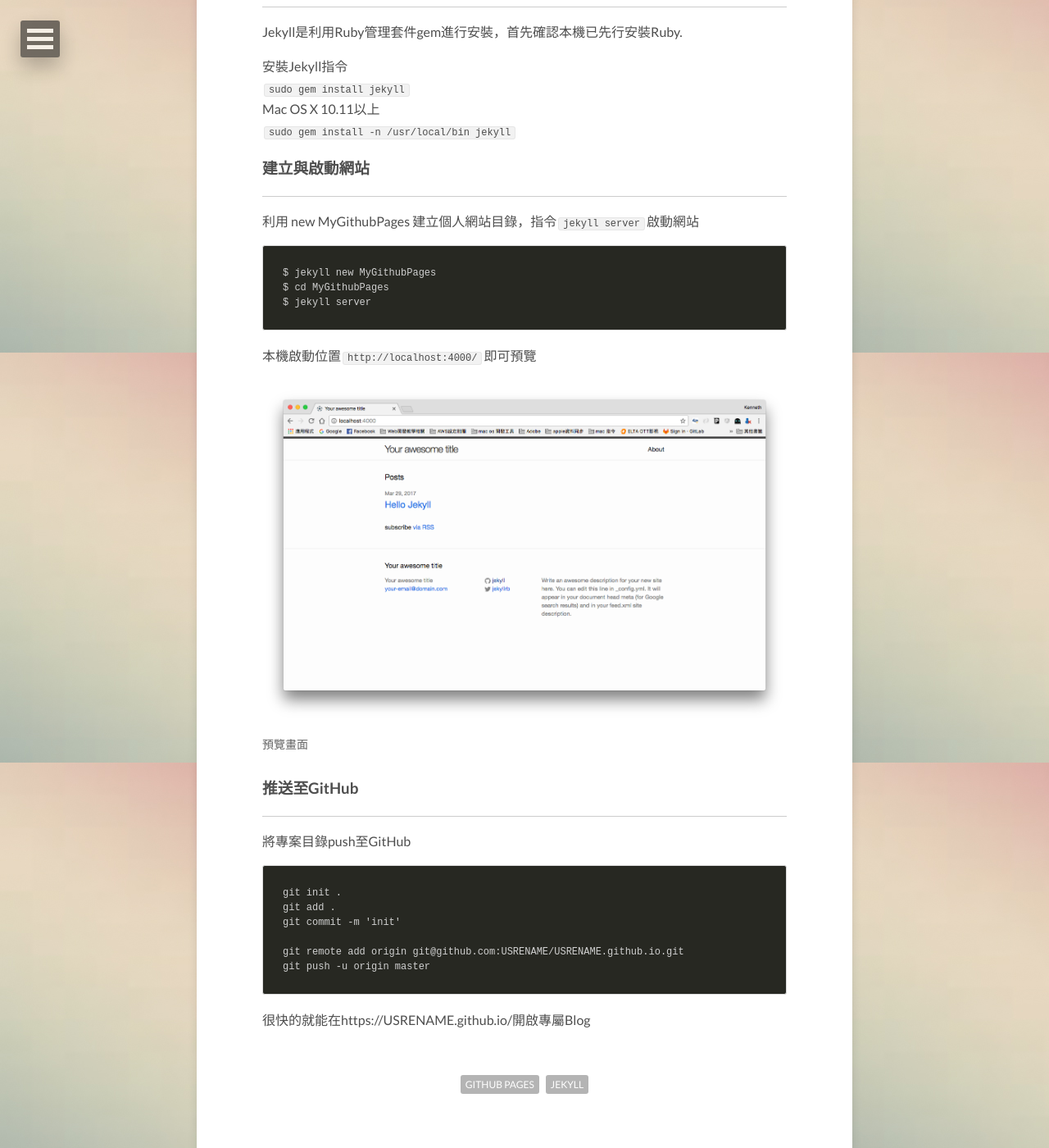
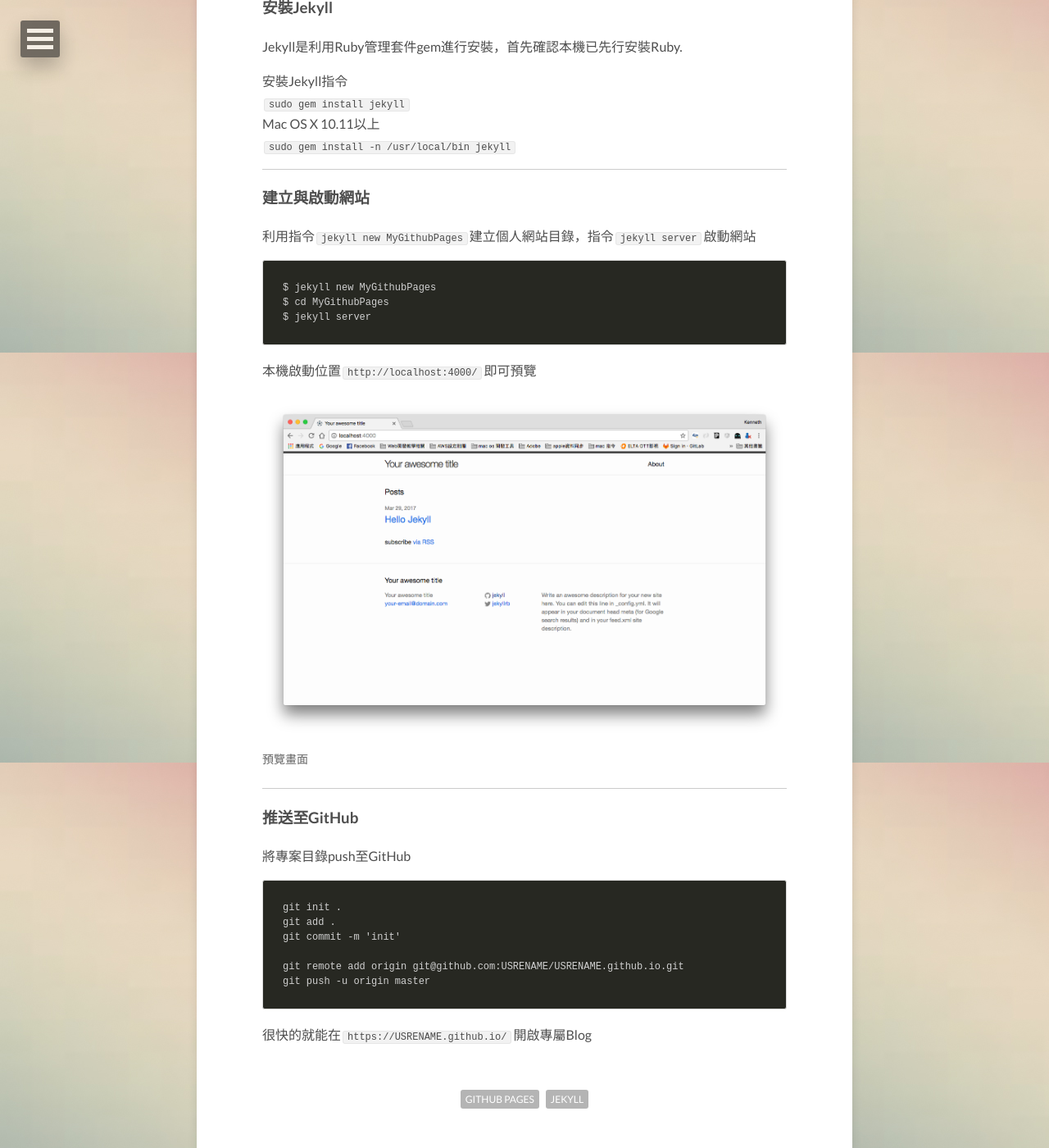
Before and after one commit to kennethya2/kennethya2.github.io, a Jekyll site: the page built from _posts/2017-03-30-jekyll.md, in a window 1280 px wide and 1400 px high, scrolled down 1570 px. Shown: the whole window at 82% size. Built offline with Jekyll 4.4.1, drawn with Linux system fonts in a browser that asks for light colours; nearby versions of some CDN libraries; comment, search, counter and statistics services are not loaded; some of the changed text lies outside the part shown.

````diff
--- a/_config.yml
+++ b/_config.yml
@@ -1,6 +1,6 @@
 title:            Kenneth YA
 description:      生活打雜記
-disqus_shortname:
+disqus_shortname: https-kennethya2-github-io
 reading_time:     true
 words_per_minute: 200
 # Your site's domain goes here (eg: https://mmistakes.github.io, http://yourdomain.com, etc)
--- a/_posts/2017-03-30-jekyll.md
+++ b/_posts/2017-03-30-jekyll.md
@@ -23,21 +23,24 @@ Jekyll Theme參考:
 
 目前本站使用的 [hpstr Theme](http://jekyllthemes.org/themes/hpstr/)
 
+----
 ## 介紹:
 - [建立Github Pages repo](#建立github-pages-repo)
 - [安裝Jekyll](#安裝jekyll)
 - [建立與啟動網站](#建立與啟動網站)
 - [推送至GitHub](#推送至github)
 
+----
 ### 建立Github Pages repo
-----
+
 於Github建立存放個人部落格專屬的repo
 repo名稱格式須為``USRENAME.github.io``其中 USRENAME請置換為個人github帳號
 
 個人Blog預設位置即為``https://USRENAME.github.io/``
 
+----
 ### 安裝Jekyll
-----
+
 Jekyll是利用Ruby管理套件gem進行安裝，首先確認本機已先行安裝Ruby.
 
  安裝Jekyll指令
@@ -45,10 +48,10 @@ Jekyll是利用Ruby管理套件gem進行安裝，首先確認本機已先行安
 Mac OS X 10.11以上
 ``sudo gem install -n /usr/local/bin jekyll``
 
+----
 ### 建立與啟動網站
-----
 
-利用 new MyGithubPages 建立個人網站目錄，指令``jekyll server``啟動網站
+利用指令``jekyll new MyGithubPages``建立個人網站目錄，指令``jekyll server``啟動網站
 ```
 $ jekyll new MyGithubPages
 $ cd MyGithubPages
@@ -60,9 +63,9 @@ $ jekyll server
 	<figcaption>預覽畫面</figcaption>
 </figure>
 
+----
+### 推送至GitHub
 
-### 推送至GitHub
-----
 將專案目錄push至GitHub
 ```
 git init .
@@ -72,4 +75,4 @@ git commit -m 'init'
 git remote add origin git@github.com:USRENAME/USRENAME.github.io.git
 git push -u origin master
 ```
-很快的就能在https://USRENAME.github.io/開啟專屬Blog
+很快的就能在``https://USRENAME.github.io/``開啟專屬Blog
````
